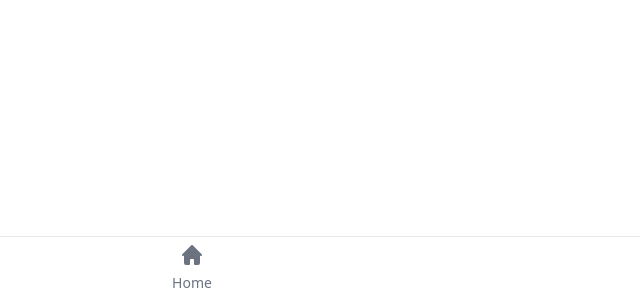
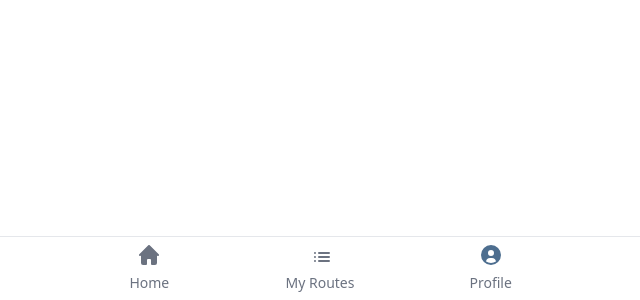
Before and after one commit to dylankainth/walkietalkie, a Nuxt app: page /profile in a window 1280 px wide. Before the commit this address had no page. Shown: the part 500-800 px from the top of the page, without its empty margins (320-960 px from the left). Built offline with nearby package versions, Linux system fonts and the light colour scheme.

Commit message:
added navbar

```diff
--- a/layouts/default.vue
+++ b/layouts/default.vue
@@ -3,7 +3,7 @@
         <!-- <NuxtPwaManifest /> -->
 
         <div class="fixed bottom-0 left-0 z-50 w-full h-16 bg-white border-t border-gray-200">
-            <div class="grid h-full max-w-lg grid-cols-2 mx-auto font-medium">
+            <div class="grid h-full max-w-lg grid-cols-3 mx-auto font-medium">
 
                 <NuxtLink to="/" type="button"
                     class="inline-flex flex-col items-center justify-center px-5 hover:bg-gray-50 group">
@@ -15,15 +15,26 @@
                     <span class="text-sm text-gray-500 group-hover:text-columbia-500">Home</span>
                 </NuxtLink>
 
-                <!-- <NuxtLink to="/profile" type="button"
+                <NuxtLink to="/routes" type="button"
                     class="inline-flex flex-col items-center justify-center px-5 hover:bg-gray-50 group">
-                    <svg class="w-5 h-5 mb-2 text-gray-500 group-hover:text-columbia-500"
-                        aria-hidden="true" xmlns="http://www.w3.org/2000/svg" fill="currentColor" viewBox="0 0 20 20">
+                    <svg class="w-5 h-5 mb-2 text-gray-500 group-hover:text-columbia-500" aria-hidden="true"
+                        xmlns="http://www.w3.org/2000/svg" fill="currentColor" viewBox="0 0 20 20">
+                        <path stroke="currentColor" stroke-linecap="round" stroke-width="2"
+                            d="M9 8h10M9 12h10M9 16h10M4.99 8H5m-.02 4h.01m0 4H5" />
+                    </svg>
+
+                    <span class="text-sm text-gray-500 group-hover:text-columbia-500">My Routes</span>
+                </NuxtLink>
+
+                <NuxtLink to="/profile" type="button"
+                    class="inline-flex flex-col items-center justify-center px-5 hover:bg-gray-50 group">
+                    <svg class="w-5 h-5 mb-2 text-gray-500 group-hover:text-columbia-500" aria-hidden="true"
+                        xmlns="http://www.w3.org/2000/svg" fill="currentColor" viewBox="0 0 20 20">
                         <path
                             d="M10 0a10 10 0 1 0 10 10A10.011 10.011 0 0 0 10 0Zm0 5a3 3 0 1 1 0 6 3 3 0 0 1 0-6Zm0 13a8.949 8.949 0 0 1-4.951-1.488A3.987 3.987 0 0 1 9 13h2a3.987 3.987 0 0 1 3.951 3.512A8.949 8.949 0 0 1 10 18Z" />
                     </svg>
                     <span class="text-sm text-gray-500 group-hover:text-columbia-500">Profile</span>
-                </NuxtLink> -->
+                </NuxtLink>
             </div>
         </div>
 
--- /dev/null
+++ b/pages/profile.vue
@@ -0,0 +1,3 @@
+<template>
+
+</template>
--- /dev/null
+++ b/pages/routes.vue
@@ -0,0 +1,3 @@
+<template>
+
+</template>
```
